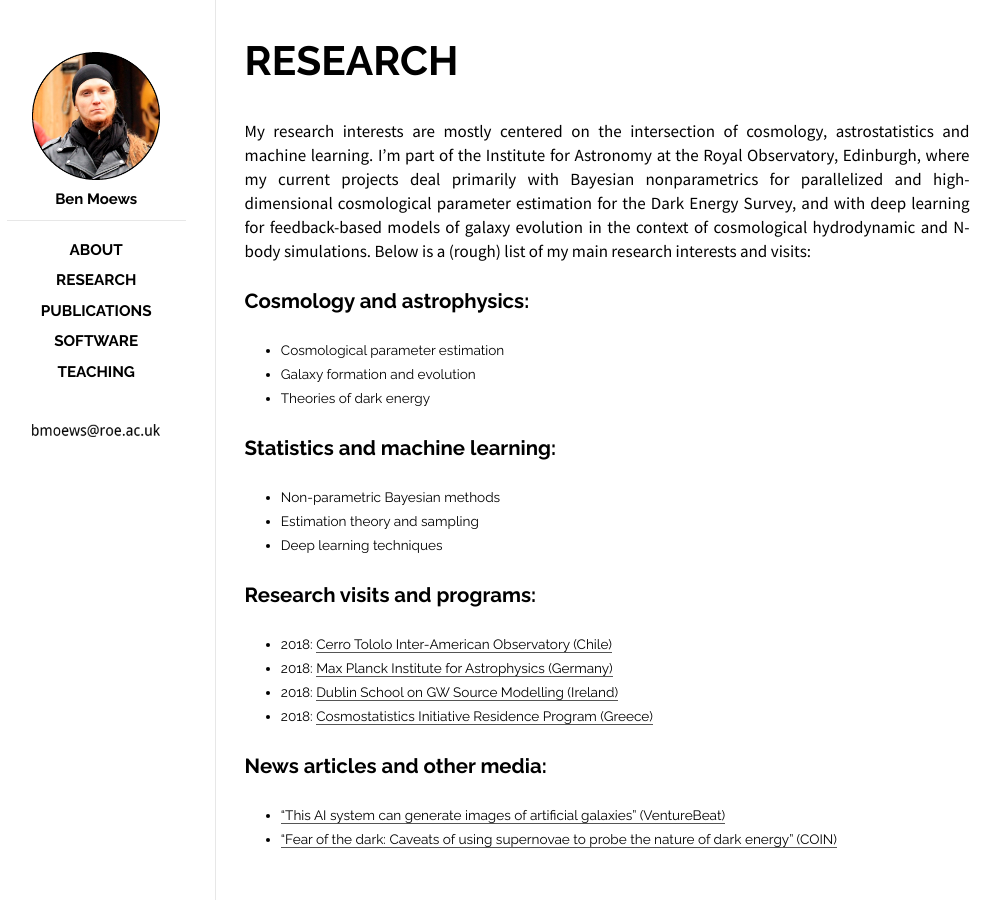
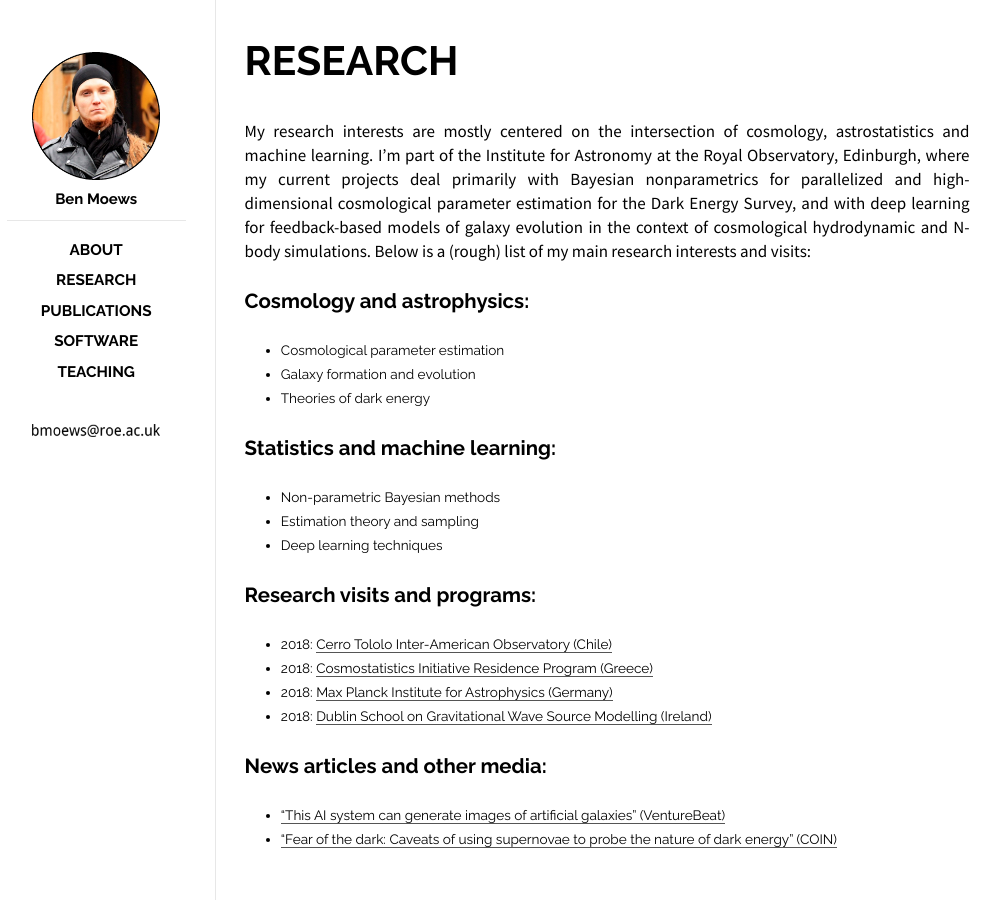
Before and after one commit to moews/moews.github.io, a Jekyll site: the page built from _posts/2017-03-26-research.md, in a window 1280 px wide. Shown: the whole page, without its empty margins (143-1144 px from the left). Built offline with Jekyll 4.4.1, drawn with Linux system fonts in a browser that asks for light colours.

Commit message:
Update 2017-03-26-research.md

```diff
--- a/_posts/2017-03-26-research.md
+++ b/_posts/2017-03-26-research.md
@@ -25,9 +25,9 @@ My research interests are mostly centered on the intersection of cosmology, astr
 ## Research visits and programs:
 
 * 2018: [Cerro Tololo Inter-American Observatory (Chile)](http://www.ctio.noao.edu/noao)
+* 2018: [Cosmostatistics Initiative Residence Program (Greece)](https://cosmostatistics-initiative.org)
 * 2018: [Max Planck Institute for Astrophysics (Germany)](https://www.mpa-garching.mpg.de)
-* 2018: [Dublin School on GW Source Modelling (Ireland)](https://maths.ucd.ie/dsgwsm)
-* 2018: [Cosmostatistics Initiative Residence Program (Greece)](https://cosmostatistics-initiative.org)
+* 2018: [Dublin School on Gravitational Wave Source Modelling (Ireland)](https://maths.ucd.ie/dsgwsm)
 
 ## News articles and other media:
 
```
